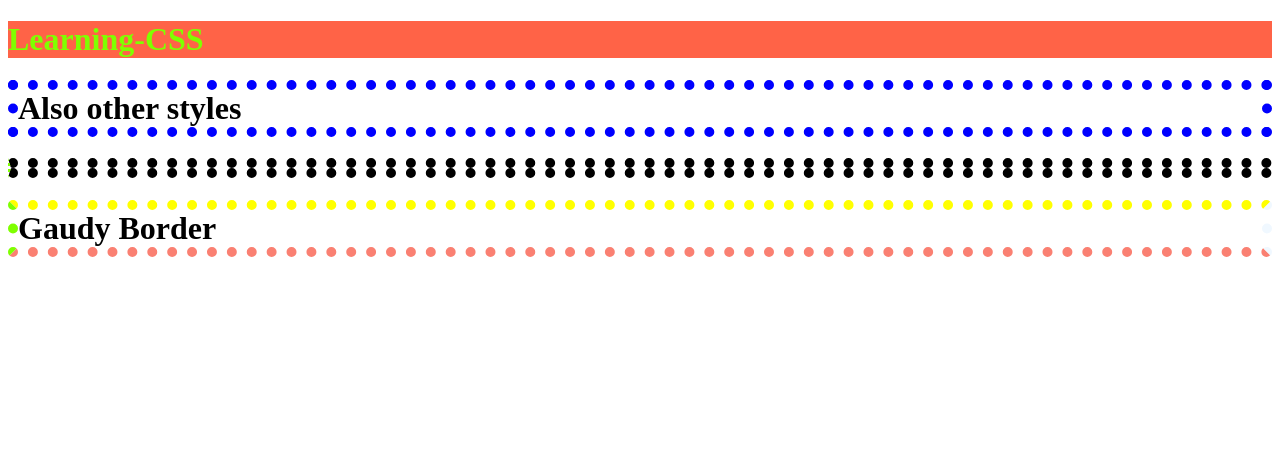
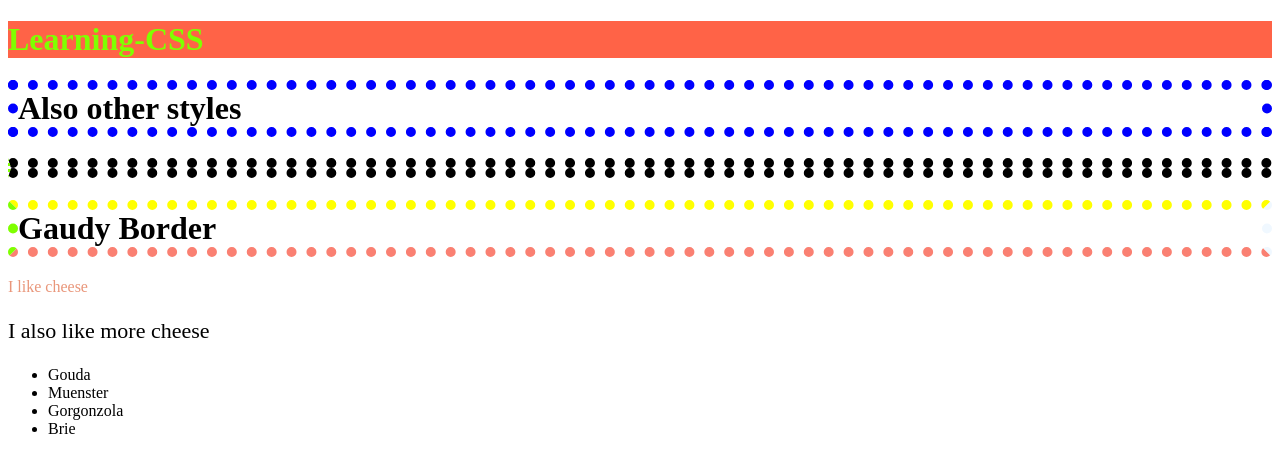
Before and after one commit to romulussenter/Learning-CSS, a plain HTML site: page index.html in a window 1280 px wide. Drawn offline with Linux system fonts and the light colour scheme.

Commit message:
Added internal styles that us CSS

```diff
--- a/index.html
+++ b/index.html
@@ -5,6 +5,15 @@
     <meta name="viewport" content="width=device-width, initial-scale=1.0">
     <meta http-equiv=c"X-UA-Compatible" content="ie=edge">
     <title>Learning-CSS</title>
+    <style>
+        p{
+            color: darksalmon;
+        }
+        div p{
+            color: black;
+            font-size: 22px;
+        }
+    </style>
 </head>
     <body>
     <!-- These are inline styles and probably the difficult to maintain in large project -->
@@ -18,5 +27,20 @@
                 border-bottom-color: salmon;
                 border-right-color: aliceblue;
                 border-style: dotted;">Gaudy Border</h1>
+
+    <!-- Internal styles -->
+    <!-- These are still page specific, but a little easier to maintain -->
+    <!-- Also these are easier to extract later -->
+        <p>I like cheese</p>
+        <div>
+            <p>I also like more cheese</p>
+        </div>
+        <ul>
+            <li>Gouda</li>
+            <li>Muenster</li>
+            <li>Gorgonzola</li>
+            <li>Brie</li>
+
+        </ul>
     </body>
 </html>
```
Lines whose indentation alone changed are shown as unchanged.
